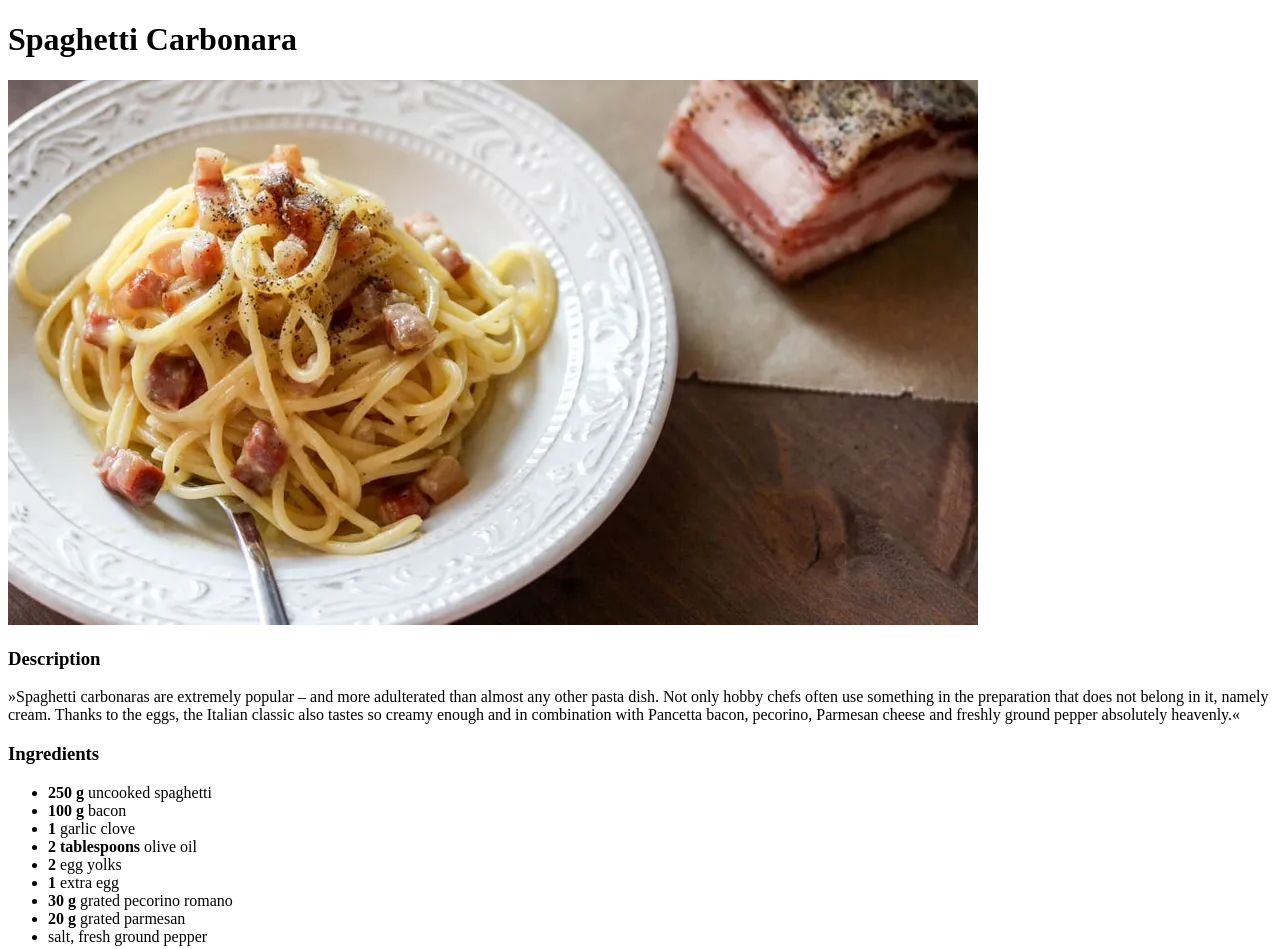
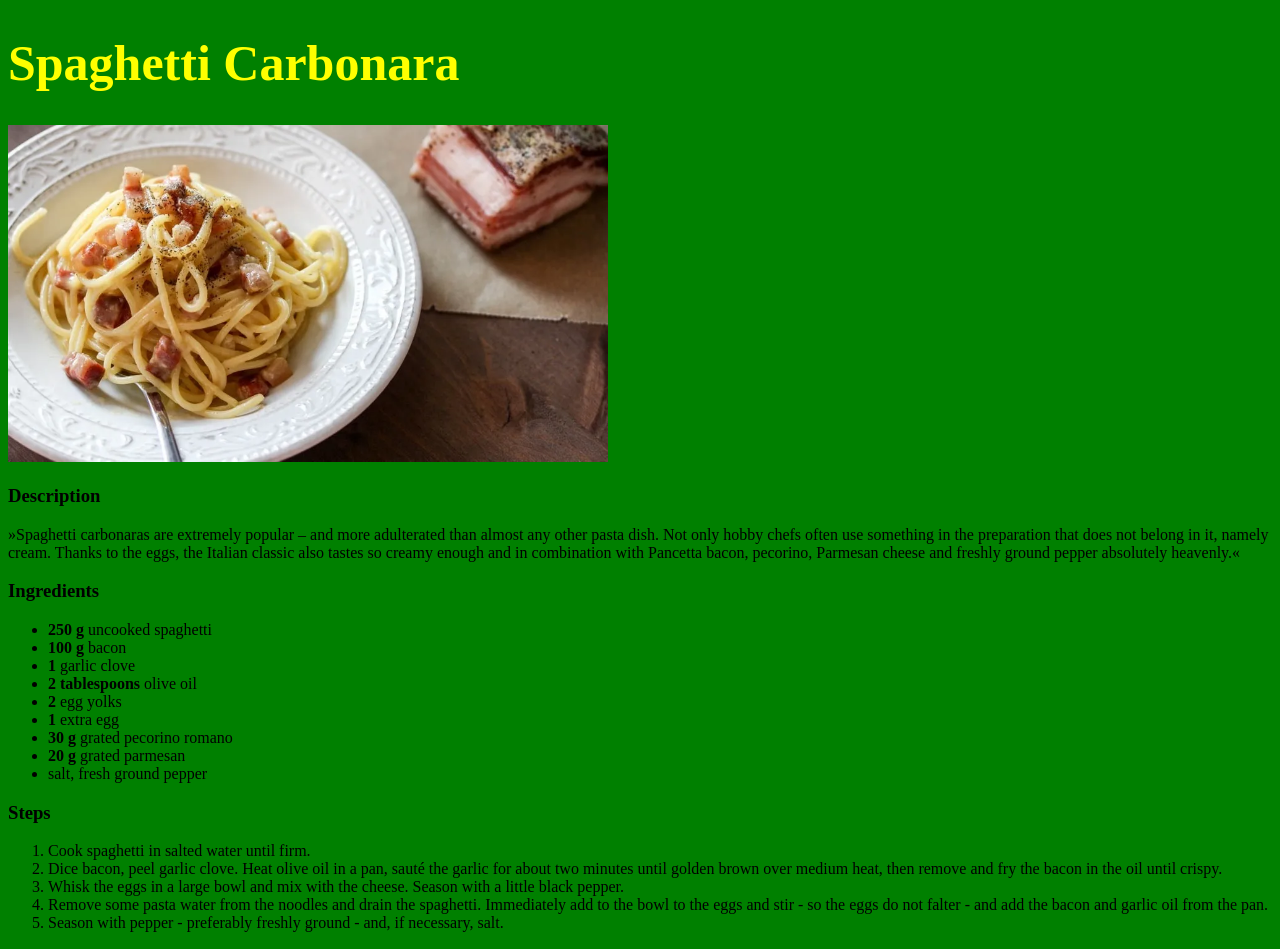
Before and after one commit to onyto/odin-recipes, a plain HTML site: page recipes/carbonara.html in a window 1280 px wide. Shown: the top 949 px of the page. Drawn offline with Linux system fonts and the light colour scheme; files that its build step writes are made by us from their sources.

Commit message:
Add styling

```diff
--- a/recipes/carbonara.html
+++ b/recipes/carbonara.html
@@ -3,7 +3,7 @@
   <head>
     <meta charset="utf-8">
     <title>Odin Recipes</title>
-    <link rel="stylesheets" href="styles.css">
+    <link rel="stylesheet" href="../styles/styles-carbonara.css">
   </head>
 
   <body>
--- /dev/null
+++ b/styles/styles-carbonara.css
@@ -0,0 +1,13 @@
+body {
+  background-color: green;
+}
+
+img {
+  height: auto;
+  width: 600px;
+}
+
+h1 {
+  font-size: 50px;
+  color: yellow;
+}
```
